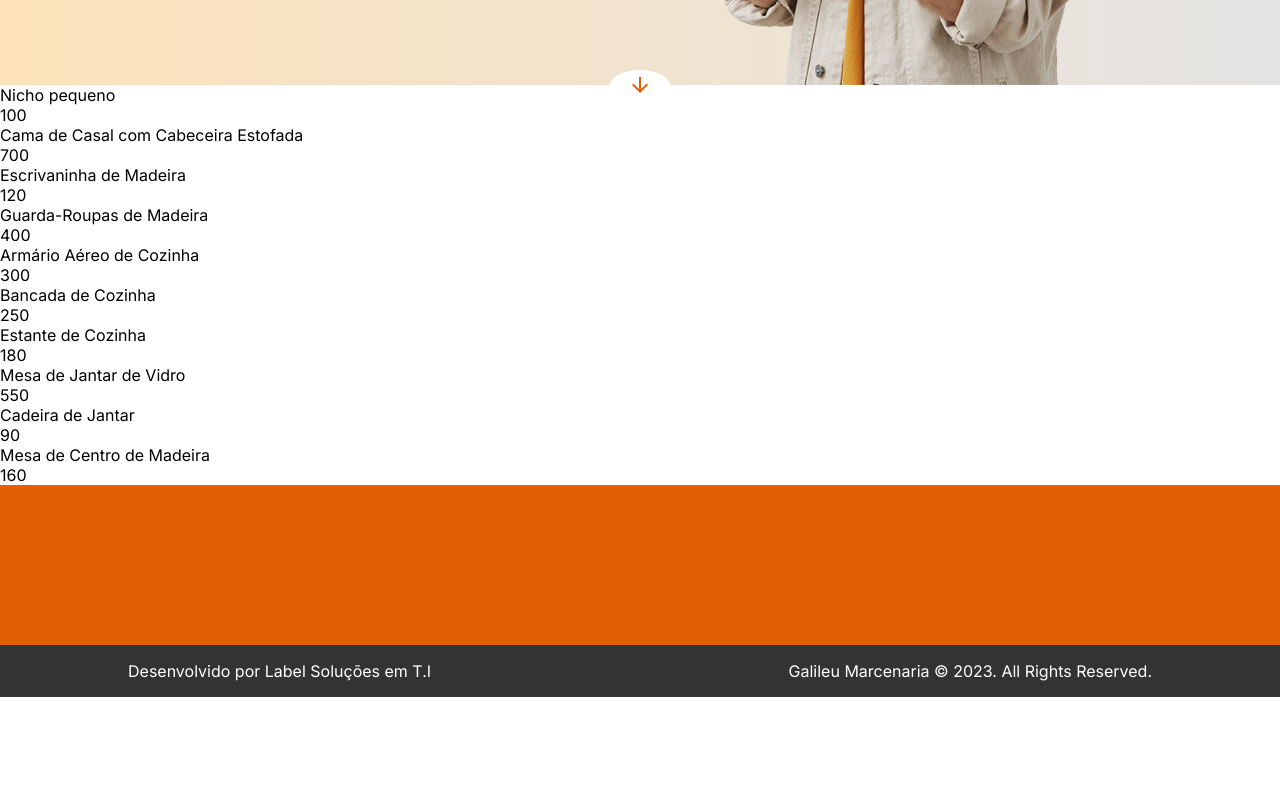
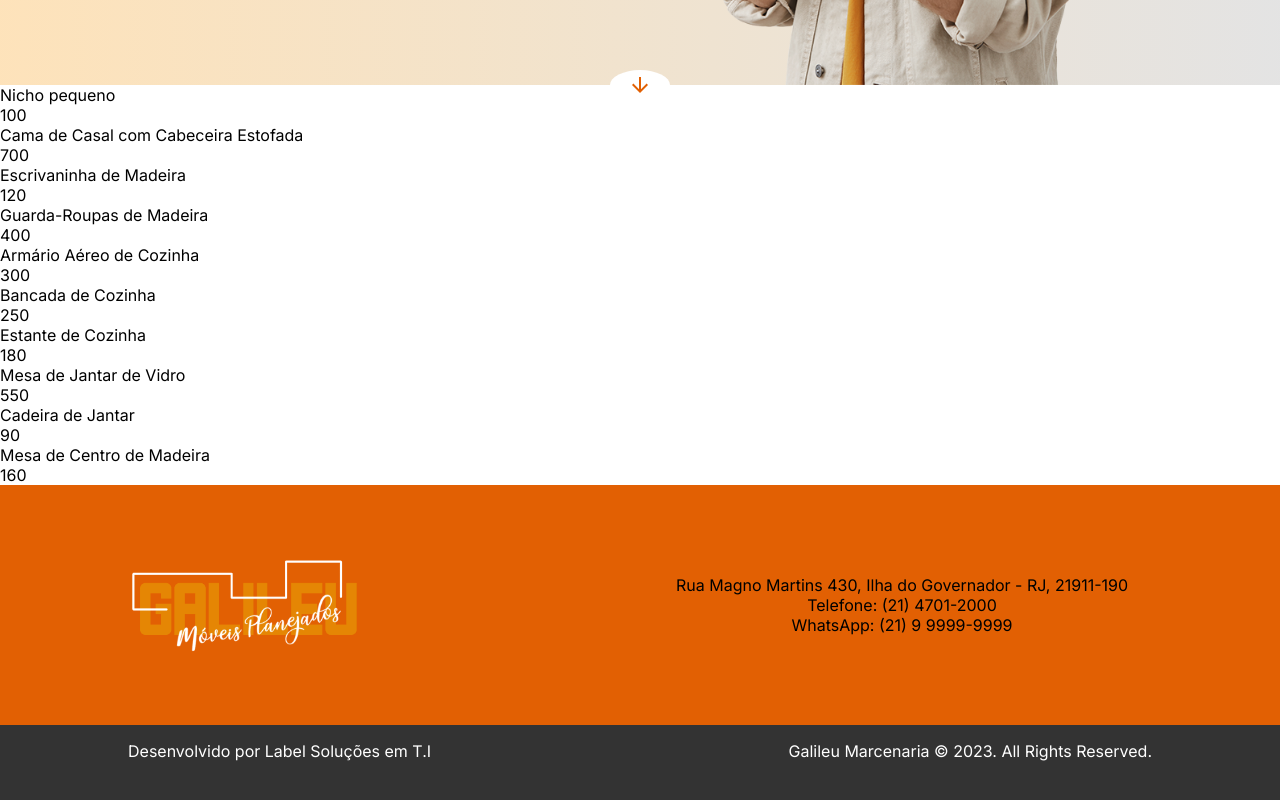
Before and after one commit to plfmoura/galileu-nextjs, a Next.js app: page /store in a window 1280 px wide. Shown: the part 584-1384 px from the top of the page. Before the commit the page ends 1281 px from the top, so only its background shows below. Built offline with nearby package versions, Linux system fonts and the light colour scheme.

Commit message:
feat: footer content

```diff
--- a/src/app/store/page.tsx
+++ b/src/app/store/page.tsx
@@ -2,7 +2,7 @@ import React from 'react'
 import styles from './page.module.css'
 import Header from '@/components/Header'
 import example from '../../../public/contact.png'
-import { products } from '../../utils/products.json'
+import products from '../../utils/products.json'
 import ProductCard from '@/components/ProductCard'
 
 export default function Store() {
@@ -13,7 +13,7 @@ export default function Store() {
       </header>
       <section className={styles.store_content}>
         {
-          products.map((product, index) => (
+          products.products.map((product) => (
             <ProductCard key={product.id} name={product.name} price={product.price}/>
           ))
         }
--- a/src/components/Footer/index.tsx
+++ b/src/components/Footer/index.tsx
@@ -1,4 +1,7 @@
-import React from 'react'
+import Image from 'next/image';
+import React from 'react';
+import logo_white from '../../../public/logo/logo-white.png';
+import './styles.css';
 
 export default function Footer() {
     return (
@@ -8,27 +11,15 @@ export default function Footer() {
                 width: '100vw',
             }}
         >
-            <section
-            className="footer-content"
-            style={{
-                width: '100%',
-                minHeight: '20vh',
-                background: 'var(--secondary-color)'
-            }}
-            >
-
+            <section className="footer-content">
+                <Image src={logo_white} className='footer-logo-image' alt='Galileu logo' height={100} />
+                <aside className="right-footer-align">
+                    <p>Rua Magno Martins 430, Ilha do Governador - RJ, 21911-190</p>
+                    <p>Telefone: (21) 4701-2000</p>
+                    <p>WhatsApp: (21) 9 9999-9999</p>
+                </aside>
             </section>
-            <div
-                className="copyright-container"
-                style={{
-                    display: 'flex',
-                    justifyContent: 'space-between',
-                    width: '100%',
-                    background: 'var(--tertiary-color)',
-                    color: 'var(--primary-color)',
-                    padding: '1rem 10%'
-                }}
-            >
+            <div className="copyright-container">
                 <p>Desenvolvido por Label Soluções em T.I</p>
                 <p>Galileu Marcenaria &copy; 2023. All Rights Reserved.</p>
             </div>
--- /dev/null
+++ b/src/components/Footer/styles.css
@@ -0,0 +1,57 @@
+.footer-container {
+    margin-bottom: 4rem;
+    background: var(--secondary-color);
+}
+
+.footer-content {
+    height: 30vh;
+    display: flex;
+    flex-direction: column;
+    align-items: center;
+    justify-content: center;
+    text-align: center;
+    width: 80%;
+    margin: 0 auto;
+    gap: 2rem;
+}
+
+.footer-logo-image {
+    height: 100px;
+    object-fit: contain;
+}
+
+.copyright-container {
+    height: 20vh;
+    display: flex;
+    justify-content: center;
+    flex-direction: column;
+    gap: 2rem;
+    text-align: center;
+    padding: 1rem 10%;
+    color: var(--primary-color);
+    background-color: var(--tertiary-color);
+}
+
+@media screen and (min-width: 480px) {
+    .footer-container {
+        margin-bottom: 0;
+    }
+}
+
+@media screen and (min-width: 768px) {
+    .footer-content {
+        flex-direction: row;
+        justify-content: space-between;
+    }
+
+    .right-footer-align {
+        width: 500px;
+    }
+
+    .copyright-container {
+        flex-direction: row;
+        justify-content: space-between;
+    }
+}
+
+@media screen and (min-width: 1024px) {}
--- a/src/components/NavBar/index.tsx
+++ b/src/components/NavBar/index.tsx
@@ -15,7 +15,7 @@ export const BottomNavigation: React.FC = () => {
     <nav className='navbar-container-mobile'>
       <ul className="navbar-content-list-mobile">
         {NAVBAR_LINK.map((item, key) =>
-          <a key={key} href={`${item.path}`}>
+          <a key={key} href={`/${item.path}`}>
             <li
               className={active === item.path ? "navbar-list-item navbar-active" : "navbar-list-item"}
               id={item.name.toLowerCase()}
--- a/src/components/NavBar/styles.css
+++ b/src/components/NavBar/styles.css
@@ -67,6 +67,7 @@
 
 .logo-image {
     width: 200px;
+    height: 100%;
     object-fit: contain;
 }
 
```
